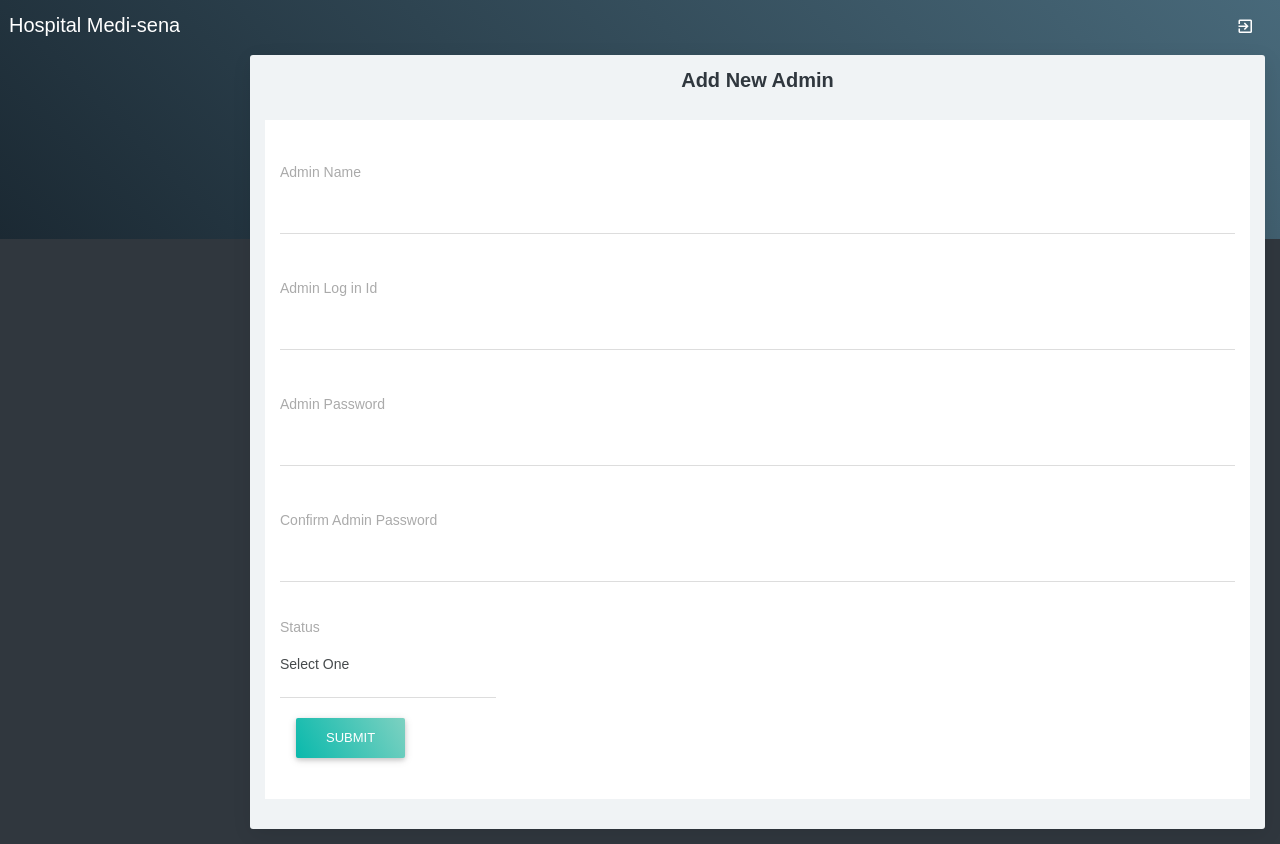
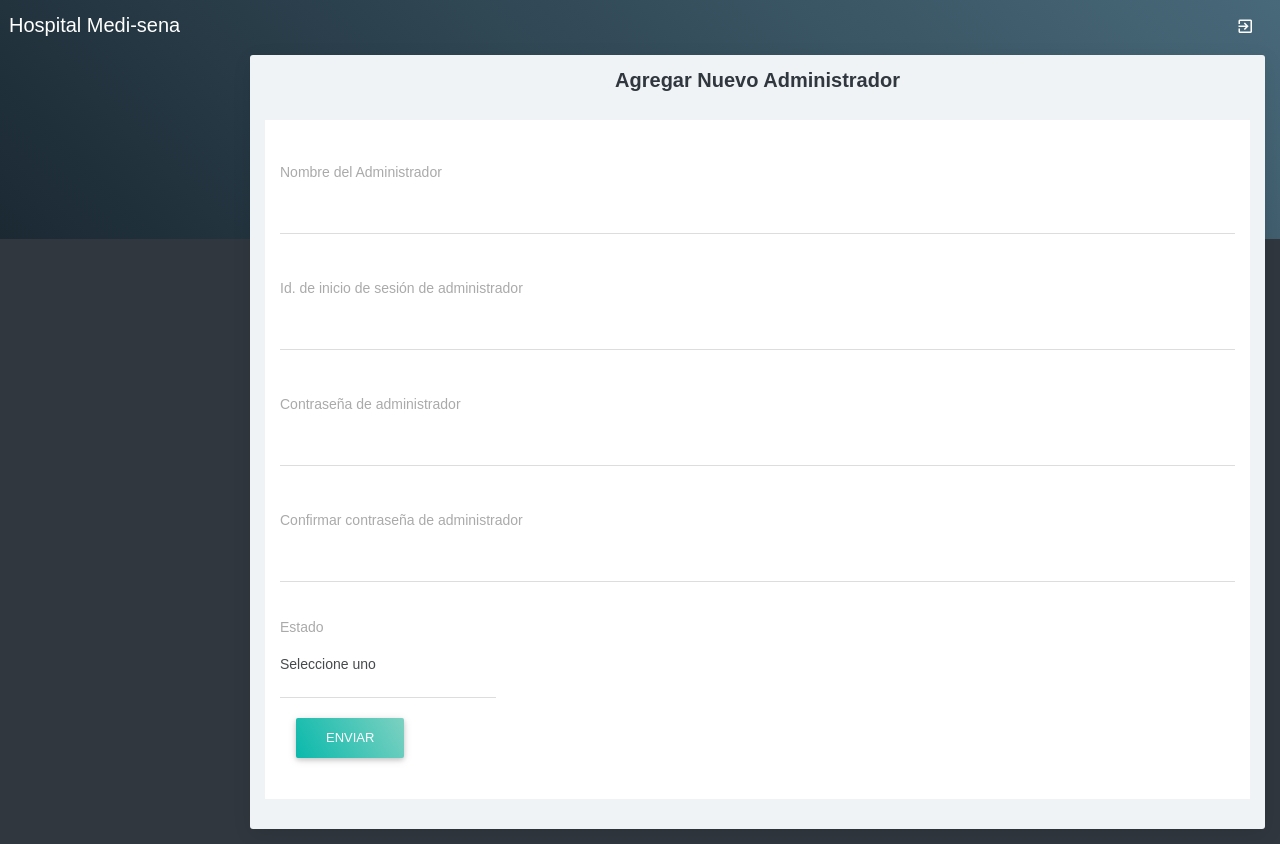
Before and after one commit to EdwinEc09/proyecto-final-php, a PHP site: page /admin.php in a window 1280 px wide. Run offline with PHP 8.4, Linux system fonts and the light colour scheme; data that the repository does not hold is empty; some libraries are stand-ins or nearby versions.

Commit message:
cambiando de idioma

```diff
--- a/hospital-management/adheader.php
+++ b/hospital-management/adheader.php
@@ -76,58 +76,57 @@
             <!--Admin Menu -->
             <div class="menu">
                 <ul class="list" style="overflow: hidden; width: auto; height: calc(-184px + 100vh);">
-                    <li class="header">MAIN NAVIGATION</li>
+                    <li class="header">NAVEGACIÓN PRINCIPAL</li>
                     <li class="active open"><a href="adminaccount.php"><i
                                 class="zmdi zmdi-home"></i><span>Dashboard</span></a></li>
 
 
                     <li><a href="javascript:void(0);" class="menu-toggle"><i
-                                class="zmdi zmdi-calendar-check"></i><span>Profile</span> </a>
+                                class="zmdi zmdi-calendar-check"></i><span>Perfil</span> </a>
                         <ul class="ml-menu">
-                            <li><a href="adminprofile.php">Admin Profile</a></li>
-                            <li><a href="adminchangepassword.php">Change Password</a></li>
-                            <li><a href="admin.php">Add Admin</a></li>
-                            <li><a href="viewadmin.php">View Admin</a></li>
+                            <li><a href="adminprofile.php">Perfil del administrador</a></li>
+                            <li><a href="adminchangepassword.php">Cambiar contraseña</a></li>
+                            <li><a href="admin.php">Añadir Administrador</a></li>
+                            <li><a href="viewadmin.php">Ver Administrador</a></li>
                         </ul>
                     </li>
 
                     <li><a href="javascript:void(0);" class="menu-toggle"><i
-                                class="zmdi zmdi-calendar-check"></i><span>Appointment</span> </a>
+                                class="zmdi zmdi-calendar-check"></i><span>Cita</span> </a>
                         <ul class="ml-menu">
-                            <li><a href="appointment.php">New Appointment</a></li>
-                            <li><a href="viewappointmentpending.php">View Pending Appointments</a>
+                            <li><a href="appointment.php">Nueva cita</a></li>
+                            <li><a href="viewappointmentpending.php">Ver citas pendientes</a>
                             </li>
-                            <li><a href="viewappointmentapproved.php">View Approved
-                                    Appointments</a></li>
+                            <li><a href="viewappointmentapproved.php">Ver citas aprobadas</a></li>
                         </ul>
                     </li>
                     <li><a href="javascript:void(0);" class="menu-toggle"><i
-                                class="zmdi zmdi-account-add"></i><span>Doctors</span> </a>
+                                class="zmdi zmdi-account-add"></i><span>Doctor</span> </a>
                         <ul class="ml-menu">
-                            <li><a href="doctor.php">Add Doctor</a>
+                            <li><a href="doctor.php">Añadir doctor</a>
                             </li>
-                            <li><a href="viewdoctor.php">View Doctor</a></li>
+                            <li><a href="viewdoctor.php">Ver Doctor</a></li>
 
                         </ul>
                     </li>
                     <li><a href="javascript:void(0);" class="menu-toggle"><i
-                                class="zmdi zmdi-account-o"></i><span>Patients</span> </a>
+                                class="zmdi zmdi-account-o"></i><span>Pacientes</span> </a>
                         <ul class="ml-menu">
-                            <li><a href="patient.php">Add Patient</a></li>
-                            <li><a href="viewpatient.php">View Patient Records</a></li>
+                            <li><a href="patient.php">Añadir paciente</a></li>
+                            <li><a href="viewpatient.php">Ver el historial del paciente</a></li>
                         </ul>
                     </li>
 
 
                     <li> <a href="javascript:void(0);" class="menu-toggle toggled waves-effect waves-block"><i
-                                class="zmdi zmdi-copy"></i><span>Service</span> </a>
+                                class="zmdi zmdi-copy"></i><span>Servicio</span> </a>
                         <ul class="ml-menu" style="display: block;">
-                            <li><a href="department.php" class=" waves-effect waves-block">Add Department</a></li>
-                            <li><a href="viewdepartment.php" class=" waves-effect waves-block">View Department</a></li>
-                            <li><a href="treatment.php" class=" waves-effect waves-block">Add Treatment type</a></li>
-                            <li><a href="viewtreatment.php" class=" waves-effect waves-block">View Treatment types</a></li>
-                            <li><a href="medicine.php" class=" waves-effect waves-block">Add Medicine</a></li>
-                            <li><a href="viewmedicine.php" class=" waves-effect waves-block">View Medicine</a></li>
+                            <li><a href="department.php" class=" waves-effect waves-block">Añadir departamento</a></li>
+                            <li><a href="viewdepartment.php" class=" waves-effect waves-block">Ver Departamento</a></li>
+                            <li><a href="treatment.php" class=" waves-effect waves-block">Añadir tipo de tratamiento</a></li>
+                            <li><a href="viewtreatment.php" class=" waves-effect waves-block">Ver tipos de tratamiento</a></li>
+                            <li><a href="medicine.php" class=" waves-effect waves-block">Añadir medicamentos</a></li>
+                            <li><a href="viewmedicine.php" class=" waves-effect waves-block">Ver Medicina</a></li>
                         </ul>
                     </li>
 
@@ -149,15 +148,15 @@
             ?>
             <div class="menu">
                 <ul class="list">
-                    <li class="header">MAIN NAVIGATION</li>
+                    <li class="header">NAVEGACIÓN PRINCIPAL</li>
                     <li class="active open"><a href="doctoraccount.php"><i
                                 class="zmdi zmdi-home"></i><span>Dashboard</span></a></li>
 
 
                     <li><a href="javascript:void(0);" class="menu-toggle"><i
-                                class="zmdi zmdi-calendar-check"></i><span>Profile</span> </a>
+                                class="zmdi zmdi-calendar-check"></i><span>Perfil</span> </a>
                         <ul class="ml-menu">
-                            <li><a href="doctorprofile.php">Profile</a></li>
+                            <li><a href="doctorprofile.php">Perfil</a></li>
                             <li><a href="doctorchangepassword.php">Change Password</a></li>
                         </ul>
                     </li>
--- a/hospital-management/admin.php
+++ b/hospital-management/admin.php
@@ -43,7 +43,7 @@
 
 <div class="container-fluid">
 	<div class="block-header">
-		<h2 class="text-center"> Add New Admin </h2>
+		<h2 class="text-center"> Agregar Nuevo Administrador </h2>
 	</div>
 	<div class="row clearfix">
 		<div class="col-lg-12 col-md-12 col-sm-12 col-xs-12">
@@ -56,7 +56,7 @@
 						<div class="row clearfix">
 							<div class="col-sm-12">
 								<div class="form-group">
-									<label> Admin Name</label>
+									<label> Nombre del Administrador</label>
 									<div class="form-line">
 										<input type="text" class="form-control"  name="adminname" id="adminname" value="<?php echo $rsedit['adminname']; ?>"/>
 									</div>
@@ -68,7 +68,7 @@
 						<div class="row clearfix">
 							<div class="col-sm-12">
 								<div class="form-group">
-									<label>Admin Log in Id</label>
+									<label>Id. de inicio de sesión de administrador</label>
 									<div class="form-line">
 										<input type="text" class="form-control" name="loginid" id="loginid" value="<?php echo $rsedit['loginid']; ?>" />
 									</div>
@@ -78,7 +78,7 @@
 						<div class="row clearfix">
 							<div class="col-sm-12">
 								<div class="form-group">
-									<label> Admin Password</label>
+									<label> Contraseña de administrador</label>
 									<div class="form-line">
 										<input type="password" class="form-control"  name="password" id="password" value="<?php echo $rsedit['password']; ?>"/>
 									</div>
@@ -88,7 +88,7 @@
 						<div class="row clearfix">
 							<div class="col-sm-12">
 								<div class="form-group">
-									<label>Confirm Admin Password</label>
+									<label>Confirmar contraseña de administrador</label>
 									<div class="form-line">
 										<input type="password" class="form-control"  name="cnfirmpassword" id="cnfirmpassword" value="<?php echo $rsedit['confirmpassword']; ?>"/>
 									</div>
@@ -98,12 +98,12 @@
 						<div class="row clearfix">
 							<div class="col-sm-3 col-xs-12">
 								<div class="form-group drop-custum">
-									<label>Status</label>
+									<label>Estado</label>
 
 									<select class="form-control show-tick" name="select">
-										<option value="" selected>Select One</option>
+										<option value="" selected>Seleccione uno</option>
 										<?php
-										$arr = array("Active","Inactive");
+										$arr = array("Activo","Inactivo");
 										foreach($arr as $val)
 										{
 											if($val == $rsedit['status'])
@@ -122,7 +122,7 @@
 						</div>
 
 						<div class="col-sm-12">
-							<input type="submit" class="btn btn-raised g-bg-cyan" name="submit" id="submit" value="Submit" />
+							<input type="submit" class="btn btn-raised g-bg-cyan" name="submit" id="submit" value="Enviar" />
 
 						</div>
 					</div>
```
Also changed, not shown: hospital-management/adminaccount.php (+5 -5 lines), hospital-management/adminlogin.php (+4 -4 lines), hospital-management/doctorlogin.php (+4 -4 lines), hospital-management/patientlogin.php (+4 -4 lines).
